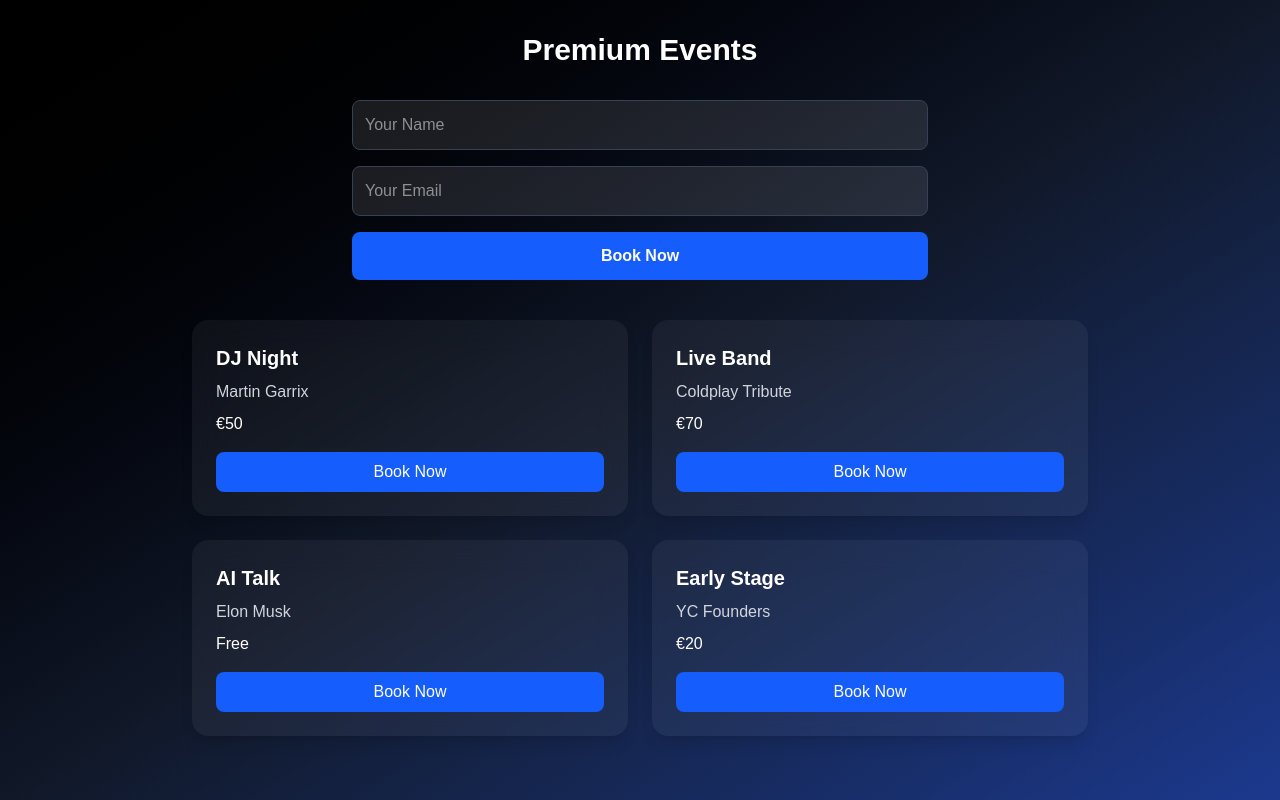
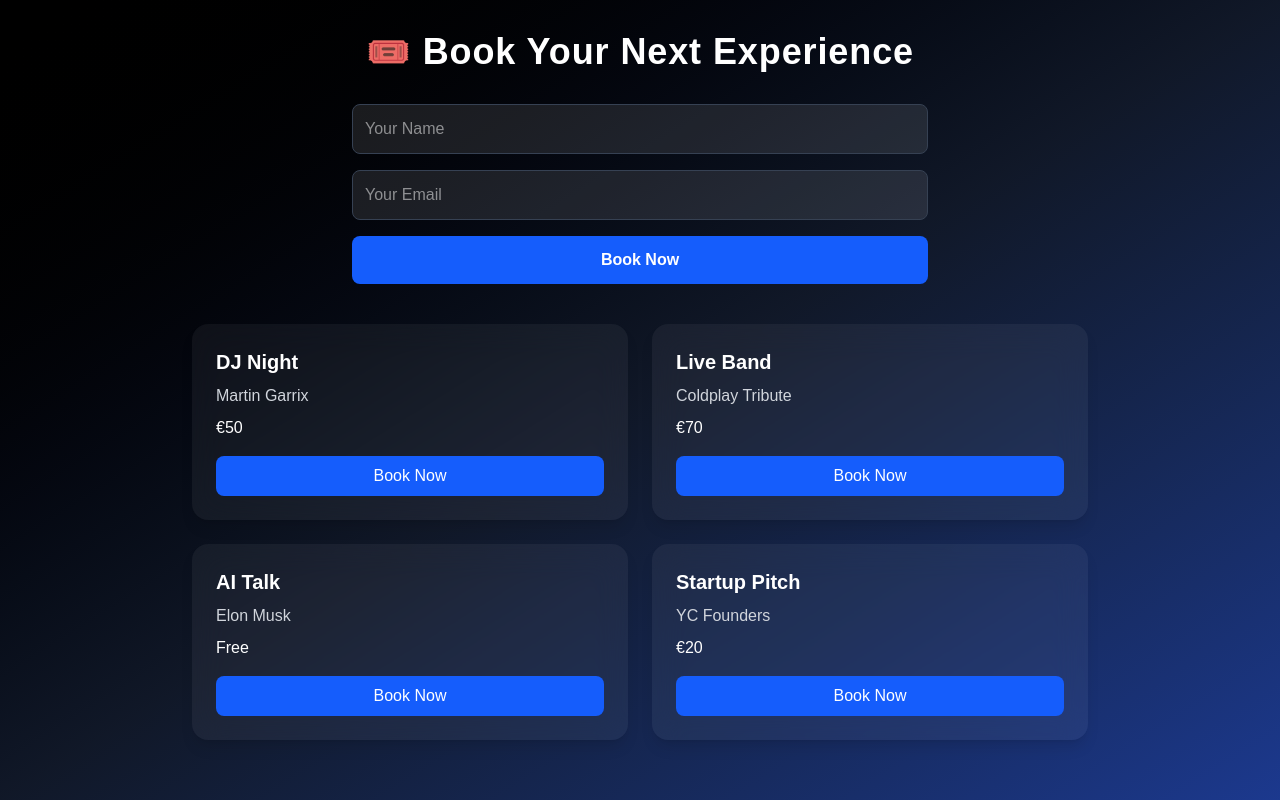
Before and after one commit to Sarthak22101992/event-booking-app, a Next.js app: page / in a window 1280 px wide. Built offline with nearby package versions, Linux system fonts and the light colour scheme.

Commit message:
wow feature + UX upgrade

```diff
--- a/app/page.tsx
+++ b/app/page.tsx
@@ -6,16 +6,19 @@
   const [email, setEmail] = useState("");
   const [loading, setLoading] = useState(false);
   const [success, setSuccess] = useState(false);
+  const [selectedEvent, setSelectedEvent] = useState("");
 
-  const handleBooking = async () => {
+  const handleBooking = async (eventName?: string) => {
     setLoading(true);
     setSuccess(false);
+
+    if (eventName) setSelectedEvent(eventName);
 
     try {
       await fetch("/api/send", {
         method: "POST",
         headers: { "Content-Type": "application/json" },
-        body: JSON.stringify({ name, email }),
+        body: JSON.stringify({ name, email, event: selectedEvent }),
       });
 
       setSuccess(true);
@@ -32,29 +35,31 @@
     { title: "DJ Night", artist: "Martin Garrix", price: "€50" },
     { title: "Live Band", artist: "Coldplay Tribute", price: "€70" },
     { title: "AI Talk", artist: "Elon Musk", price: "Free" },
-    { title: "Early Stage", artist: "YC Founders", price: "€20" },
+    { title: "Startup Pitch", artist: "YC Founders", price: "€20" },
   ];
 
   return (
     <div className="min-h-screen bg-gradient-to-br from-black via-gray-900 to-blue-900 text-white p-8">
-      <h1 className="text-3xl font-bold text-center mb-8">Premium Events</h1>
+      <h1 className="text-4xl font-bold text-center mb-8 tracking-wide">
+        🎟️ Book Your Next Experience
+      </h1>
 
       <div className="max-w-xl mx-auto mb-10">
         <input
           value={name}
           onChange={(e) => setName(e.target.value)}
           placeholder="Your Name"
-          className="w-full p-3 mb-4 rounded-lg bg-white/10 border border-gray-700"
+          className="w-full p-3 mb-4 rounded-lg bg-white/10 border border-gray-700 focus:outline-none focus:ring-2 focus:ring-blue-500"
         />
         <input
           value={email}
           onChange={(e) => setEmail(e.target.value)}
           placeholder="Your Email"
-          className="w-full p-3 mb-4 rounded-lg bg-white/10 border border-gray-700"
+          className="w-full p-3 mb-4 rounded-lg bg-white/10 border border-gray-700 focus:outline-none focus:ring-2 focus:ring-blue-500"
         />
 
         <button
-          onClick={handleBooking}
+          onClick={() => handleBooking()}
           disabled={loading}
           className="w-full bg-blue-600 hover:bg-blue-700 active:scale-95 transition-all duration-200 py-3 rounded-lg font-semibold"
         >
@@ -62,9 +67,16 @@
         </button>
 
         {success && (
-          <p className="text-green-400 mt-4 text-center">
-            ✅ Booking Confirmed!
-          </p>
+          <div className="mt-6 text-center animate-bounce">
+            <p className="text-green-400 text-lg">
+              🎉 Booking Confirmed!
+            </p>
+            {selectedEvent && (
+              <p className="text-gray-300 text-sm mt-2">
+                You booked: {selectedEvent}
+              </p>
+            )}
+          </div>
         )}
       </div>
 
@@ -72,14 +84,16 @@
         {events.map((event, index) => (
           <div
             key={index}
-            className="bg-white/5 backdrop-blur-lg p-6 rounded-2xl shadow-lg hover:scale-105 hover:shadow-2xl hover:shadow-blue-500/20 transition-all duration-300 cursor-pointer"
+            className="bg-white/5 backdrop-blur-lg p-6 rounded-2xl shadow-lg hover:scale-110 hover:shadow-2xl hover:shadow-blue-500/50 transition-all duration-300 cursor-pointer"
           >
-            <h2 className="text-xl font-semibold mb-2">{event.title}</h2>
+            <h2 className="text-xl font-semibold mb-2 hover:text-blue-400 transition">
+              {event.title}
+            </h2>
             <p className="text-gray-300 mb-2">{event.artist}</p>
             <p className="mb-4">{event.price}</p>
 
             <button
-              onClick={handleBooking}
+              onClick={() => handleBooking(event.title)}
               disabled={loading}
               className="w-full bg-blue-600 hover:bg-blue-700 active:scale-95 transition-all duration-200 py-2 rounded-lg"
             >
```
